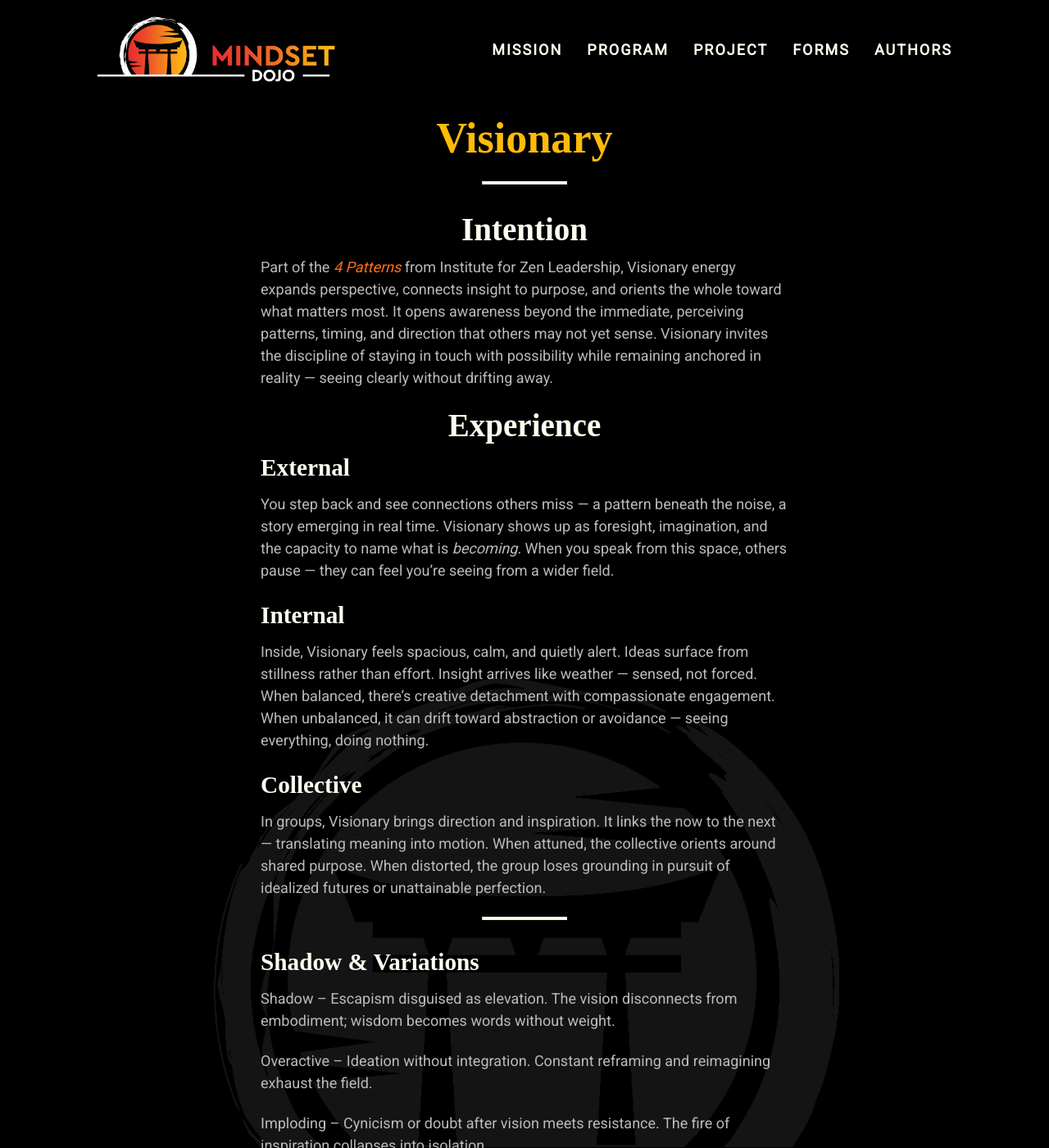
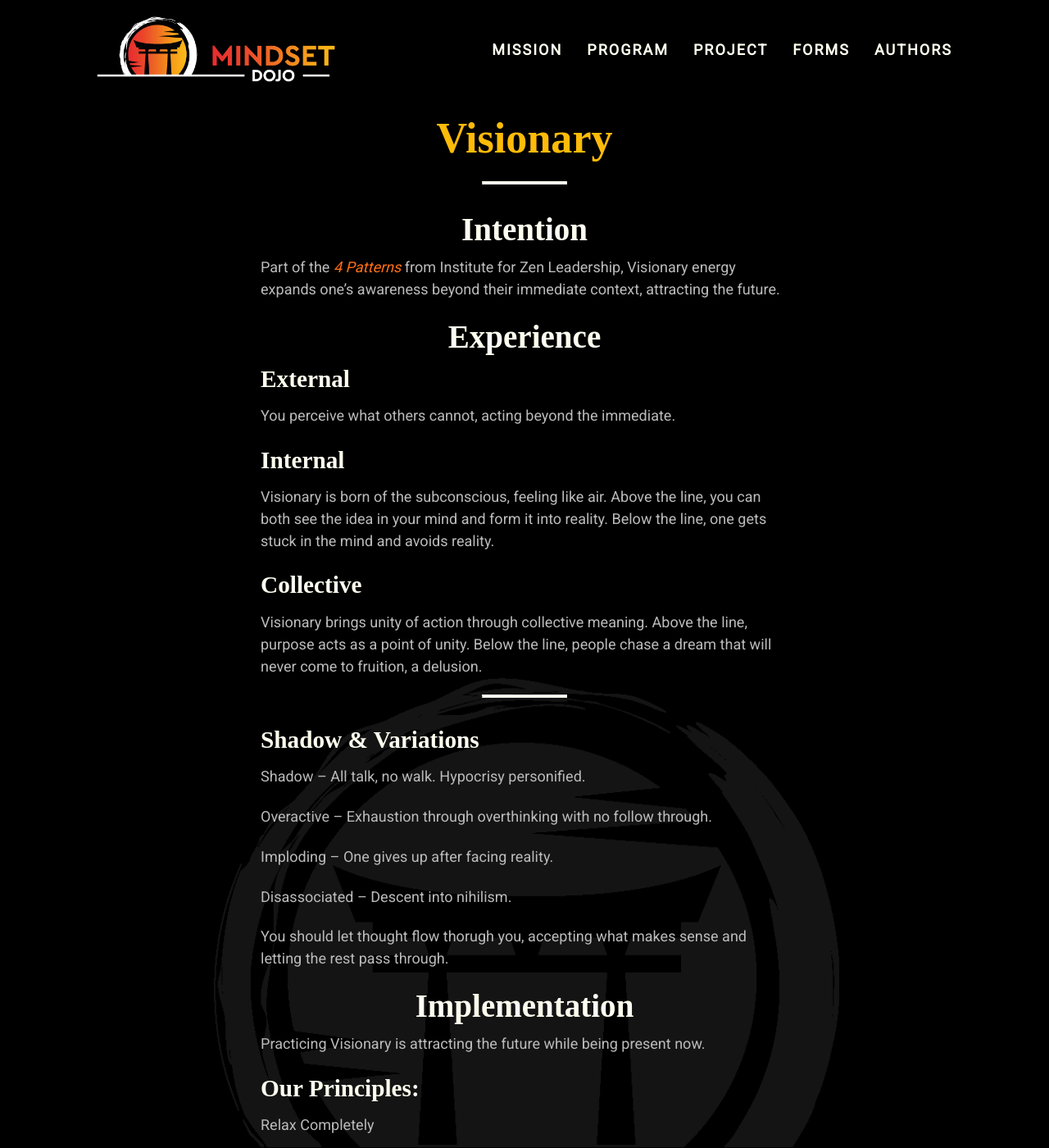
Before and after one commit to mindset-dojo/mindset-dojo.github.io, a Jekyll site: the page built from _forms/visionary.md, in a window 1280 px wide and 1400 px high. Shown: the whole window at 82% size. Built offline with Jekyll 4.4.1, drawn with Linux system fonts in a browser that asks for light colours; some web fonts are replaced; some of the changed text lies outside the part shown.

Commit message:
feat(visionary): rewrote michael's draft of the form in my own words.

```diff
--- a/_forms/visionary.md
+++ b/_forms/visionary.md
@@ -7,71 +7,65 @@ refactored_date: 2025-11-11
 authors:
   - kyle-ingersoll
   - michael-basil
-excerpt: "Part of the 4 Patterns from Institute for Zen Leadership, Visionary energy expands perspective, connects insight to purpose, and orients the whole toward what matters most."
+excerpt: "Part of the 4 Patterns from Institute for Zen Leadership, Visionary energy expands one's awareness beyond their immediate context, attracting the future."
 ---
 
 ## Intention
 
-Part of the [4 Patterns](../four-patterns/) from Institute for Zen Leadership, Visionary energy expands perspective, connects insight to purpose, and orients the whole toward what matters most. It opens awareness beyond the immediate, perceiving patterns, timing, and direction that others may not yet sense. Visionary invites the discipline of staying in touch with possibility while remaining anchored in reality — seeing clearly without drifting away.
+Part of the [4 Patterns](../four-patterns/) from Institute for Zen Leadership, Visionary energy expands one's awareness beyond their immediate context, attracting the future.
 
 ## Experience
 
 ### External
 
-You step back and see connections others miss — a pattern beneath the noise, a story emerging in real time. Visionary shows up as foresight, imagination, and the capacity to name what is *becoming*. When you speak from this space, others pause — they can feel you’re seeing from a wider field.
+You perceive what others cannot, acting beyond the immediate.
 
 ### Internal
 
-Inside, Visionary feels spacious, calm, and quietly alert. Ideas surface from stillness rather than effort. Insight arrives like weather — sensed, not forced. When balanced, there’s creative detachment with compassionate engagement. When unbalanced, it can drift toward abstraction or avoidance — seeing everything, doing nothing.
+Visionary is born of the subconscious, feeling like air. Above the line, you can both see the idea in your mind and form it into reality. Below the line, one gets stuck in the mind and avoids reality.
 
 ### Collective
 
-In groups, Visionary brings direction and inspiration. It links the now to the next — translating meaning into motion. When attuned, the collective orients around shared purpose. When distorted, the group loses grounding in pursuit of idealized futures or unattainable perfection.
+Visionary brings unity of action through collective meaning. Above the line, purpose acts as a point of unity. Below the line, people chase a dream that will never come to fruition, a delusion.
 
 ---
 
 ### Shadow & Variations
 
-Shadow – Escapism disguised as elevation. The vision disconnects from embodiment; wisdom becomes words without weight.
+Shadow – All talk, no walk. Hypocrisy personified.
 
-Overactive – Ideation without integration. Constant reframing and reimagining exhaust the field.
+Overactive – Exhaustion through overthinking with no follow through.
 
-Imploding – Cynicism or doubt after vision meets resistance. The fire of inspiration collapses into isolation.
+Imploding – One gives up after facing reality.
 
-Disassociated – Loss of meaning; nothing feels significant. The visionary becomes a spectator of life rather than a participant.
+Disassociated – Descent into nihilism.
 
-The work is to let vision pass through you like light — illuminating what’s here, not replacing it.
+You should let thought flow thorugh you, accepting what makes sense and letting the rest pass through.
 
 ## Implementation
 
-Visionary practice is about widening perception without losing presence. Each moment of seeing — whether future, pattern, or possibility — is a dojo for integrating imagination and embodiment through the **Four Principles of Mindset Dojo**.
+Practicing Visionary is attracting the future while being present now.
 
-### Relax Completely
+### Our Principles:
 
-Before you imagine or articulate, relax completely. Take [One-Breath](../one-breath). Mind and body release tension together — allowing awareness to expand naturally. Tension narrows imagination; relaxation restores wonder. From that ease, images, metaphors, and insights arrive on their own, clear and alive.
+- Relax Completely
+- Center with Intention
+- Meet Fear with Presence
+- Playful Resonance is Ki
 
-### Center with Intention
+### Implementing the Principles
 
-Sense the emotional and energetic field as it is — then go from there. Align [Three-Centers](../three-centers). Vision rooted in sensing becomes guidance; vision detached from it becomes fantasy. Centering grounds insight in relational truth, ensuring that what you see connects to what others feel.
-
-### Meet Fear with Presence
-
-Fear often arises when vision asks us to step beyond the known — to lead without proof. Stay with the fear; let it become a teacher. Rather than suppress it, breathe into it and listen. Presence turns fear into precision — clarifying which possibilities are alive and which are projections.
-
-### Playful Resonance Is Ki
-
-As tension clears, imagination turns to play. Ideas interweave freely; metaphors spark, laughter returns, and new paths reveal themselves. Playfulness keeps vision adaptive and participatory — an open system rather than a rigid ideal. This is the creative heartbeat of Ki: imagination meeting reality through joyful experimentation.
+Release tension by taking [One Breath](../one-breath), and allow the [Visionary](../visionary/) and [Collaborator](../collaborator/) energy to rush in. Use [Two Sides](../two-sides/) to perceive things as they are, not as you want them to be, and feel where they want to go. Then align your [Three Centers](../three-centers/) and act. Sense, not fantasize. Learn from fear, do not let it rule you. Let the future flow forth from resonance.
 
 ### In Conversation
 
-When expressed verbally, Visionary energy invites exploration and reframing:
+In conversation, Visionary changes one's perception of reality:
 
-- *What if…* questions open possibility without promise.
-- Metaphors translate insight into shared imagery.
-- Reflection pauses integrate insight before decision.
-- Reframing shifts constraint into creative potential.
+- Mirrors explore key points further
+- Dynamic Silence holds space for the future to arrive
+- An soft, inviting [Tone] lures in possibility.
 
-Mature Visionary energy blends foresight with follow-through — inspiration embodied, not abstracted.
+When mature, Visionary is embodied through execution.
 
 ## Inspiration
 
```
